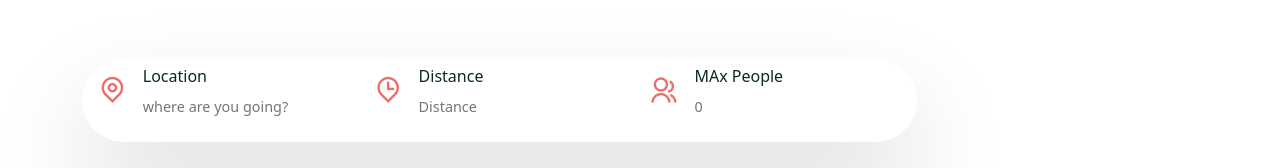
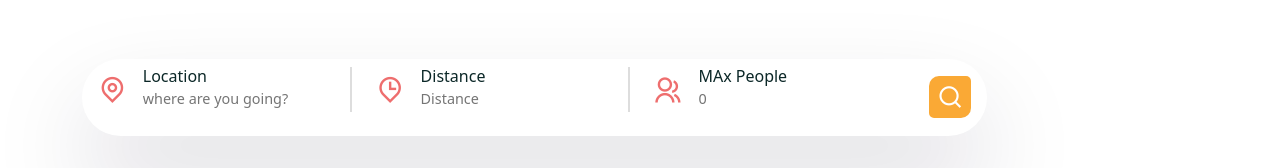
Before and after one commit to ch3rrywolf/Myloc-comparator, a React (Create React App) app in the folder frontend/: page /home in a window 1280 px wide. Shown: the part 562-730 px from the top of the page. Built offline with nearby package versions, Linux system fonts and the light colour scheme; a web font is replaced by a local one.

Commit message:
[Front] Home page bar search

```diff
--- a/frontend/src/shared/SearchBar.jsx
+++ b/frontend/src/shared/SearchBar.jsx
@@ -1,4 +1,4 @@
-import React from "react";
+import React, {useRef} from "react";
 import "./search-bar.css";
 import { Col, FormGroup, Form, FromGroup } from "reactstrap";
 
@@ -35,6 +35,9 @@ const SearchBar = () => {
                         <input type="number" placeholder="0"></input>
                     </div>
                 </FormGroup>
+                <span className="search__icon" type="submit">
+                    <i class="ri-search-line"></i>
+                </span>
             </Form>
         </div>
     </Col>
--- a/frontend/src/shared/search-bar.css
+++ b/frontend/src/shared/search-bar.css
@@ -15,4 +15,26 @@
     border: none;
     font-size: 0.9rem;
     color: var(--heading-color);
+    font-weight: 500;
 }
+
+.form__group input:focus {
+    outline: none;
+}
+
+.form__group h6 {
+    margin-bottom: 0;
+}
+
+.form__group-fast {
+    border-right: 2px solid #ddd;
+}
+
+.search__icon i {
+    font-size: 1.6rem;
+    padding: 0.5rem;
+    background: var(--secondary-color);
+    color: #fff;
+    border-radius: 10px 5px 10px 5px;
+    cursor: pointer;
+}
```
